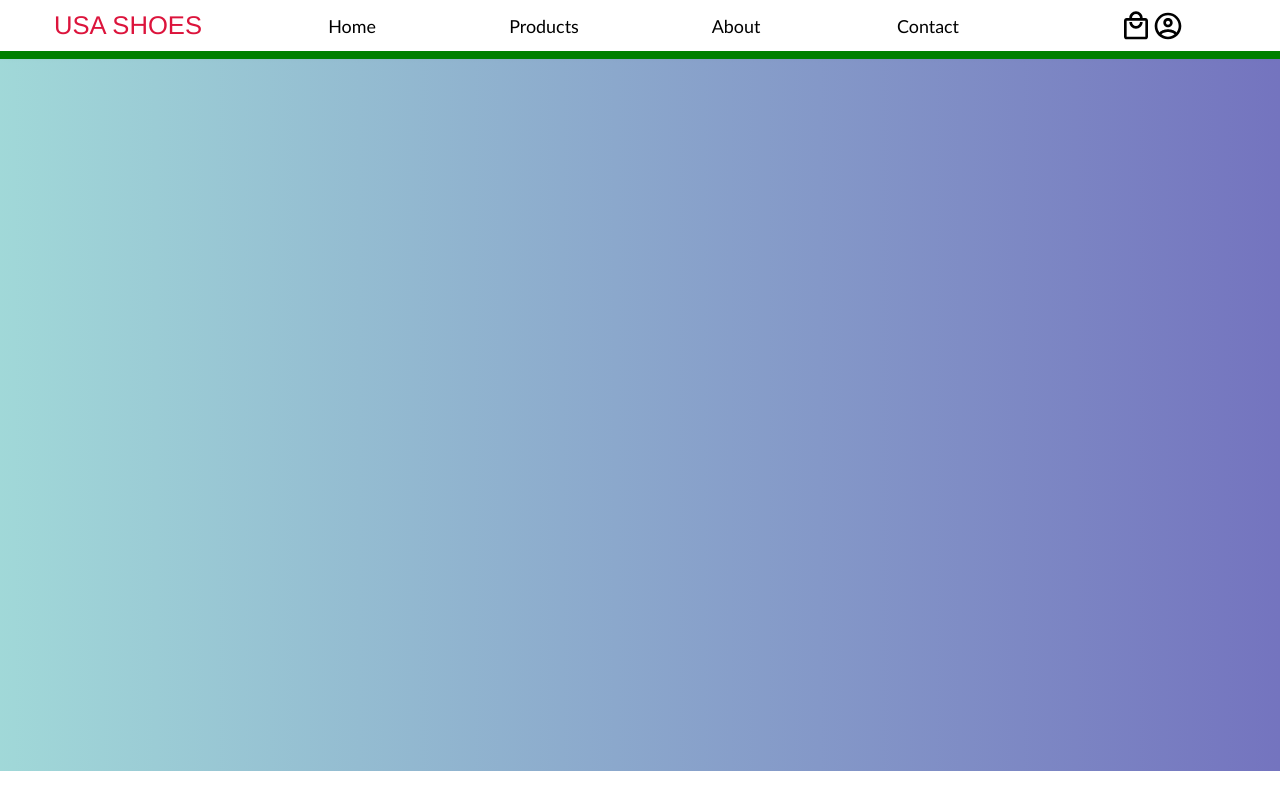
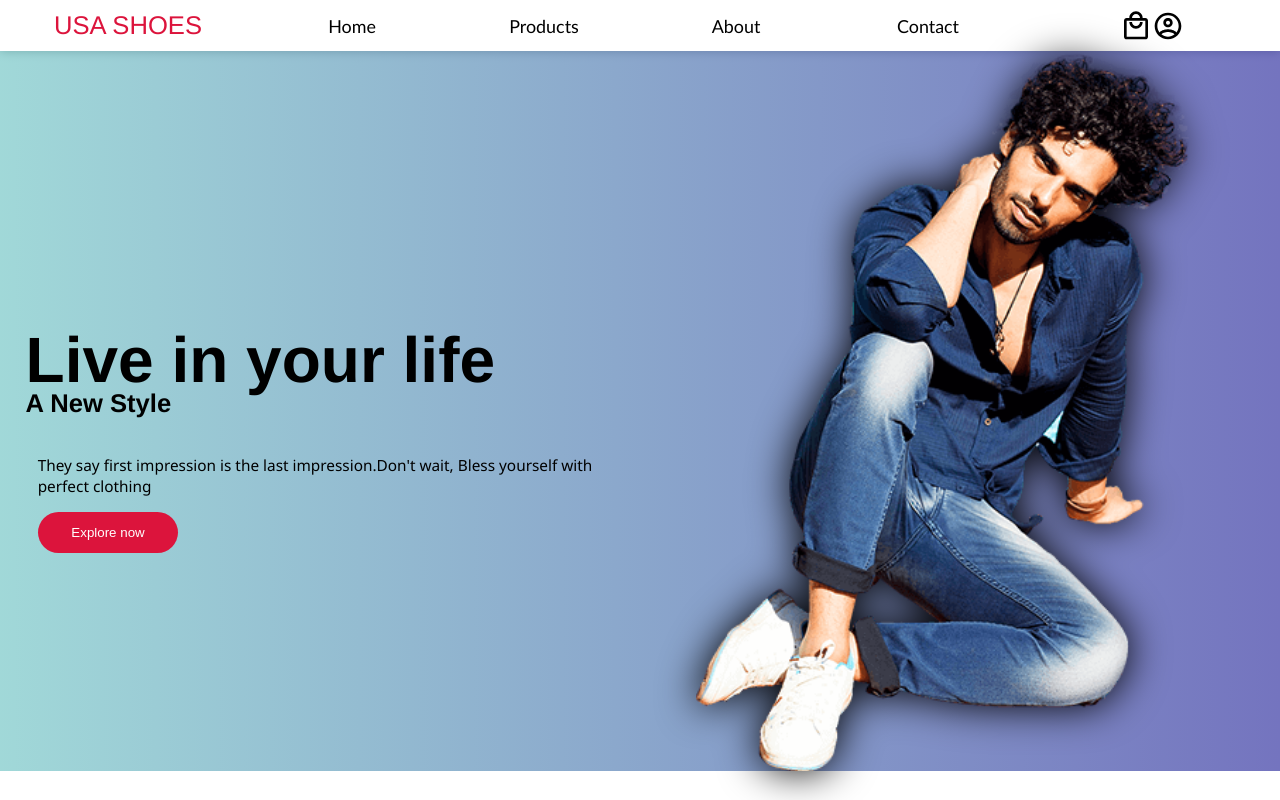
Before and after one commit to ZeeshanTahir786/Ecom-site, a plain HTML site: page index.html in a window 1280 px wide. Drawn offline with Linux system fonts and the light colour scheme.

Commit message:
Slide banner completed

```diff
--- a/index.html
+++ b/index.html
@@ -21,8 +21,18 @@
       </div>
     </nav>
     <section class="home">
-      <div class="container" id="rightCon"></div>
-      <div class="container" id="leftCon"></div>
+      <div class="container" id="leftCon">
+        <h1>Live in your life</h1>
+        <h2>A New Style</h2>
+        <p>
+          They say first impression is the last impression.Don't wait, Bless
+          yourself with perfect clothing
+        </p>
+        <button>Explore now</button>
+      </div>
+      <div class="container" id="rightCon">
+        <img src="image/home.png" alt="Home" />
+      </div>
     </section>
   </body>
 </html>
--- a/style.css
+++ b/style.css
@@ -49,6 +49,7 @@ nav {
 }
 .home {
   height: 90vh;
+  display: flex;
   background-image: linear-gradient(
     to right,
     rgba(114, 197, 197, 0.671),
@@ -56,6 +57,48 @@ nav {
   );
 }
 .container {
-  border: 2px solid green;
   width: 100%;
 }
+#rightCon {
+  display: flex;
+  justify-content: flex-end;
+}
+#rightCon > img {
+  margin-right: 7vmax;
+  filter: drop-shadow(0 0 20px black);
+}
+#leftCon {
+  display: flex;
+  flex-direction: column;
+  padding: 2vmax;
+  box-sizing: border-box;
+  justify-content: center;
+}
+#leftCon > h1 {
+  font-size: 5vmax;
+  font-family: "Franklin Gothic Medium", "Arial Narrow", Arial, sans-serif;
+}
+#leftCon > h2 {
+  margin-top: -10%;
+  font-size: 2vmax;
+  font-family: "Franklin Gothic Medium", "Arial Narrow", Arial, sans-serif;
+}
+#leftCon > p {
+  margin-left: 2%;
+  font-size: 1.2vmax;
+  font-family: "Segoe UI", Tahoma, Geneva, Verdana, sans-serif;
+}
+#leftCon > button {
+  width: 11vmax;
+  padding: 1vmax;
+  border: none;
+  margin-left: 2%;
+  background-color: crimson;
+  color: white;
+  border-radius: 2vmax;
+  cursor: pointer;
+  transition: all 0.2s ease-in-out;
+}
+#leftCon > button:hover {
+  background-color: rgb(255, 0, 51);
+}
```
